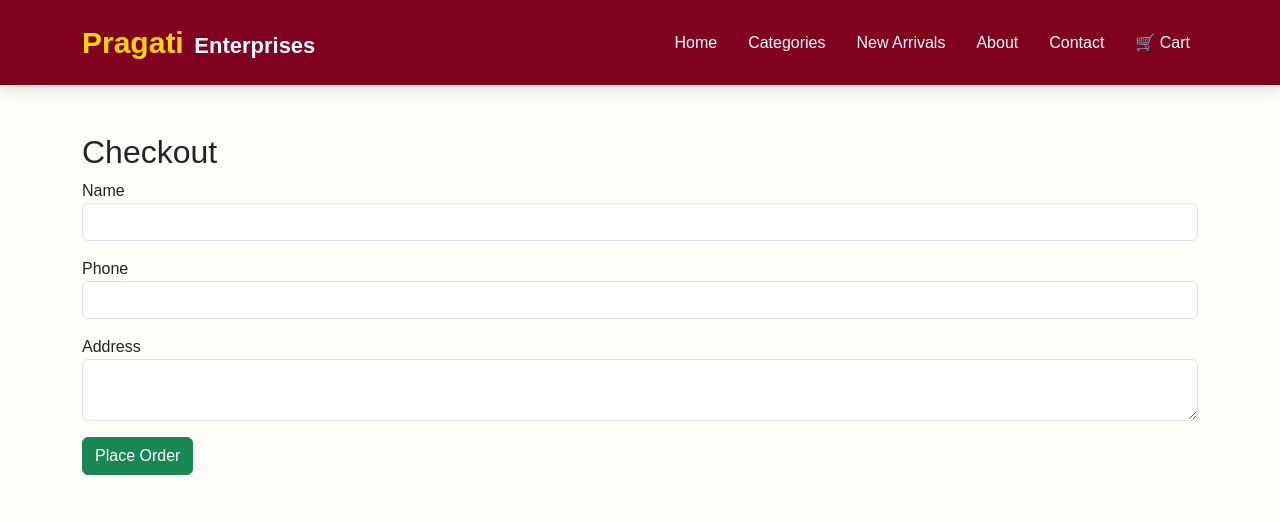
After one commit to prerna0003/Pragati_Enterprises, a Flask app: page /checkout in a window 1280 px wide. The commit adds this page. Shown: the top 522 px of the page. Run offline with Flask 3, Linux system fonts and the light colour scheme.

Commit message:
Completed checkout and order placement

```diff
--- a/app.py
+++ b/app.py
@@ -3,7 +3,7 @@ from werkzeug.utils import secure_filename
 from flask import session
 from flask import Flask, render_template, request, redirect, url_for
 from config import Config
-from models import db, Product
+from models import db, Product, Order , OrderItem
 
 app = Flask(__name__)
 UPLOAD_FOLDER = "static/uploads"
@@ -182,5 +182,56 @@ def add_to_cart(id):
 
     return redirect(url_for("cart"))
 
+@app.route("/checkout", methods=["GET", "POST"])
+def checkout():
+
+    cart = session.get("cart", {})
+
+    if request.method == "POST":
+
+        total = 0
+
+        for product_id, qty in cart.items():
+
+            product = Product.query.get(int(product_id))
+
+            total += product.price * qty
+
+        order = Order(
+            customer_name=request.form["name"],
+            phone=request.form["phone"],
+            address=request.form["address"],
+            total_amount=total
+        )
+
+        db.session.add(order)
+        db.session.commit()
+
+        for product_id, qty in cart.items():
+
+            product = Product.query.get(int(product_id))
+
+            item = OrderItem(
+                order_id=order.id,
+                product_id=product.id,
+                quantity=qty,
+                price=product.price
+            )
+
+            db.session.add(item)
+
+        db.session.commit()
+
+        session["cart"] = {}
+
+        return redirect(url_for("order_success"))
+
+    return render_template("checkout.html")
+
+@app.route("/order-success")
+def order_success():
+
+    return render_template("order_success.html")
+
 if __name__ == "__main__":
     app.run(debug=True)
--- /dev/null
+++ b/templates/checkout.html
@@ -0,0 +1,38 @@
+{% extends "base.html" %}
+
+{% block title %}
+Checkout
+{% endblock %}
+
+{% block content %}
+
+<div class="container py-5">
+
+<h2>Checkout</h2>
+
+<form method="POST">
+
+<div class="mb-3">
+<label>Name</label>
+<input class="form-control" name="name" required>
+</div>
+
+<div class="mb-3">
+<label>Phone</label>
+<input class="form-control" name="phone" required>
+</div>
+
+<div class="mb-3">
+<label>Address</label>
+<textarea class="form-control" name="address" required></textarea>
+</div>
+
+<button class="btn btn-success">
+Place Order
+</button>
+
+</form>
+
+</div>
+
+{% endblock %}
```
Also changed, not shown: models.py (+27 -0 lines), templates/cart.html (+4 -3 lines), templates/order_success.html (added, +17 -0 lines), pragati.db.
